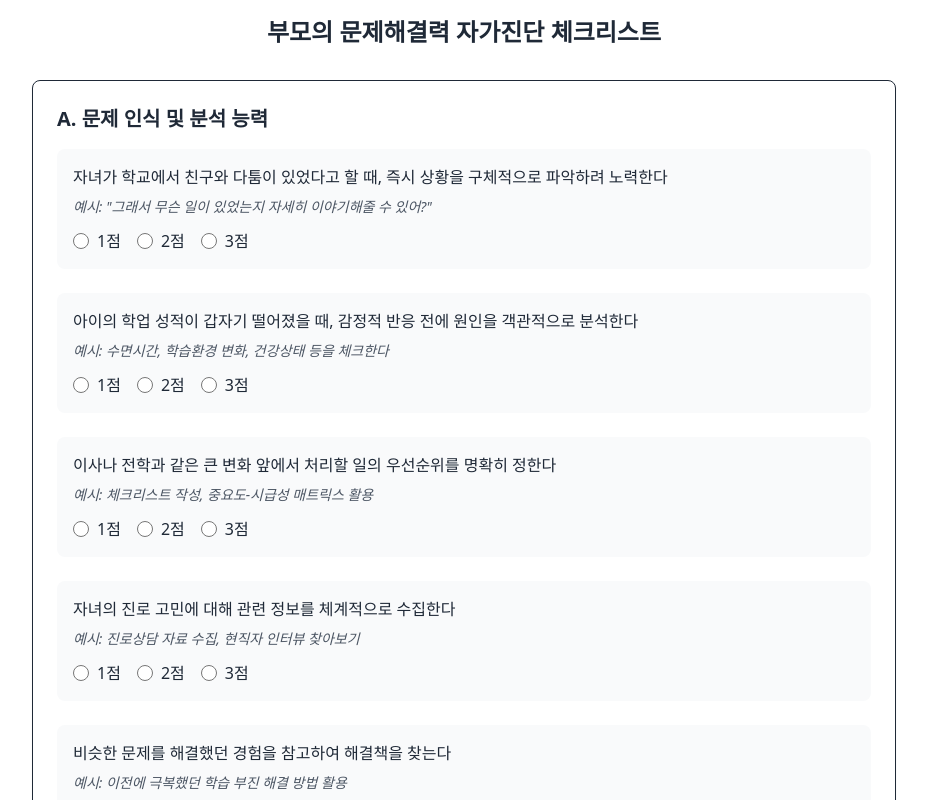
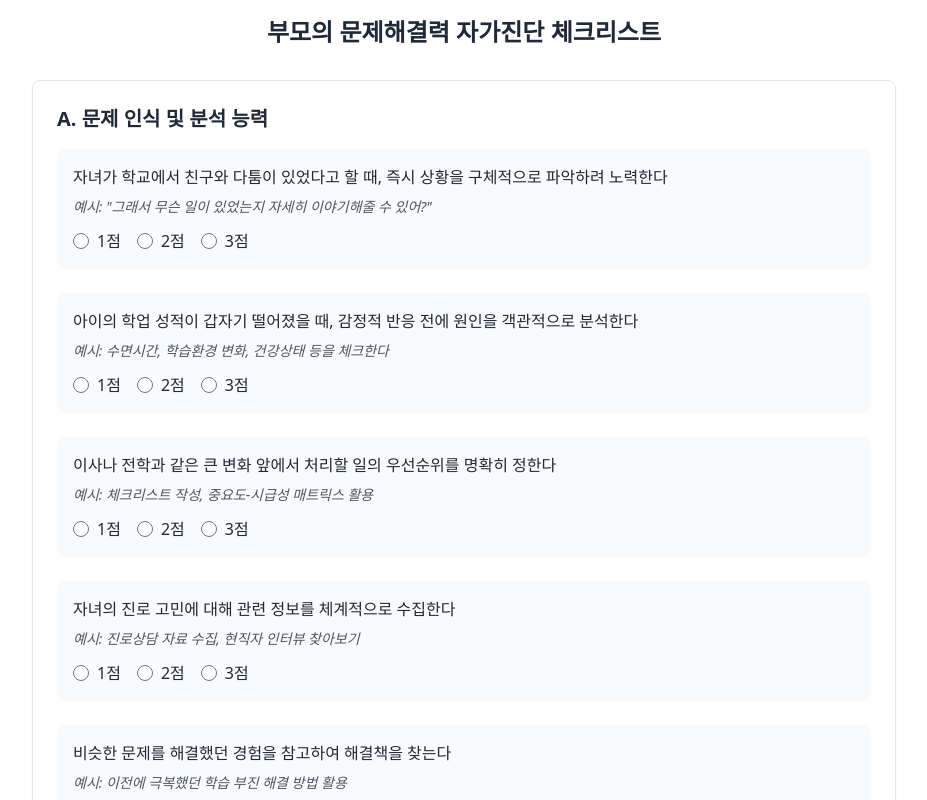
Before and after one commit to vivid2618/parents1, a Next.js app: page / in a window 1280 px wide. Shown: the top 800 px of the page, without its empty margins (176-1103 px from the left). Built offline with nearby package versions, Linux system fonts and the light colour scheme.

Commit message:
Update tailwind.config.ts

```diff
--- a/tailwind.config.ts
+++ b/tailwind.config.ts
@@ -7,17 +7,7 @@ const config: Config = {
     "./app/**/*.{js,ts,jsx,tsx,mdx}",
   ],
   theme: {
-    extend: {
-      borderColor: {
-        DEFAULT: 'hsl(var(--border))'
-      },
-      colors: {
-        background: 'hsl(var(--background))',
-        foreground: 'hsl(var(--foreground))',
-        primary: 'hsl(var(--primary))',
-        secondary: 'hsl(var(--secondary))',
-      },
-    },
+    extend: {},
   },
   plugins: [],
 }
```
